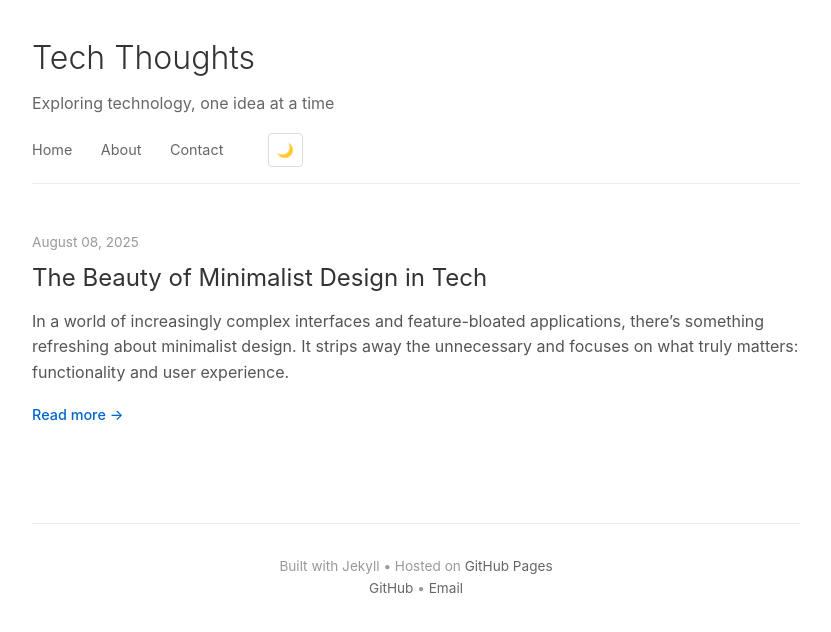
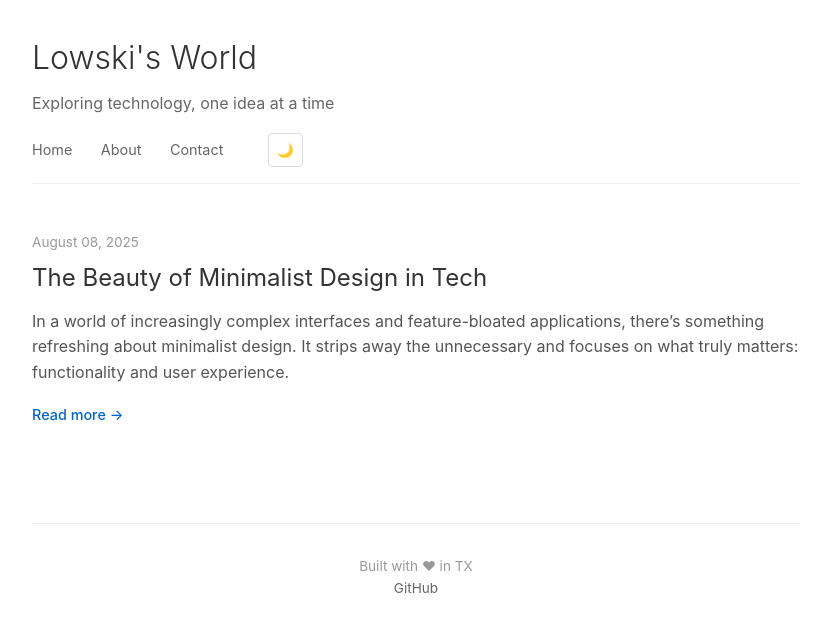
Before and after one commit to l0wski/l0wski.github.io, a Jekyll site: the page built from index.html, in a window 1280 px wide. Shown: the top 632 px of the page, without its empty margins (224-1055 px from the left). Built offline with Jekyll 4.4.1, drawn with Linux system fonts in a browser that asks for light colours.

Commit message:
update footer, links

```diff
--- a/_config.yml
+++ b/_config.yml
@@ -1,8 +1,8 @@
-title: "Tech Thoughts"
+title: "Lowski's World"
 description: "Exploring technology, one idea at a time"
-author: "Your Name"
+author: "l0wski"
 email: "your@email.com"
-github_username: "yourusername"
+github_username: "l0wski"
 
 baseurl: ""
 url: "https://yourusername.github.io"
--- a/_layouts/default.html
+++ b/_layouts/default.html
@@ -354,11 +354,9 @@
     </main>
 
     <footer>
-        <p>Built with Jekyll • Hosted on <a href="https://pages.github.com/">GitHub Pages</a></p>
+        <p>Built with ♥ in TX</p>
         <p>
             {% if site.github_username %}<a href="https://github.com/{{ site.github_username }}">GitHub</a>{% endif %}
-            {% if site.github_username and site.email %} • {% endif %}
-            {% if site.email %}<a href="mailto:{{ site.email }}">Email</a>{% endif %}
         </p>
     </footer>
 
```
